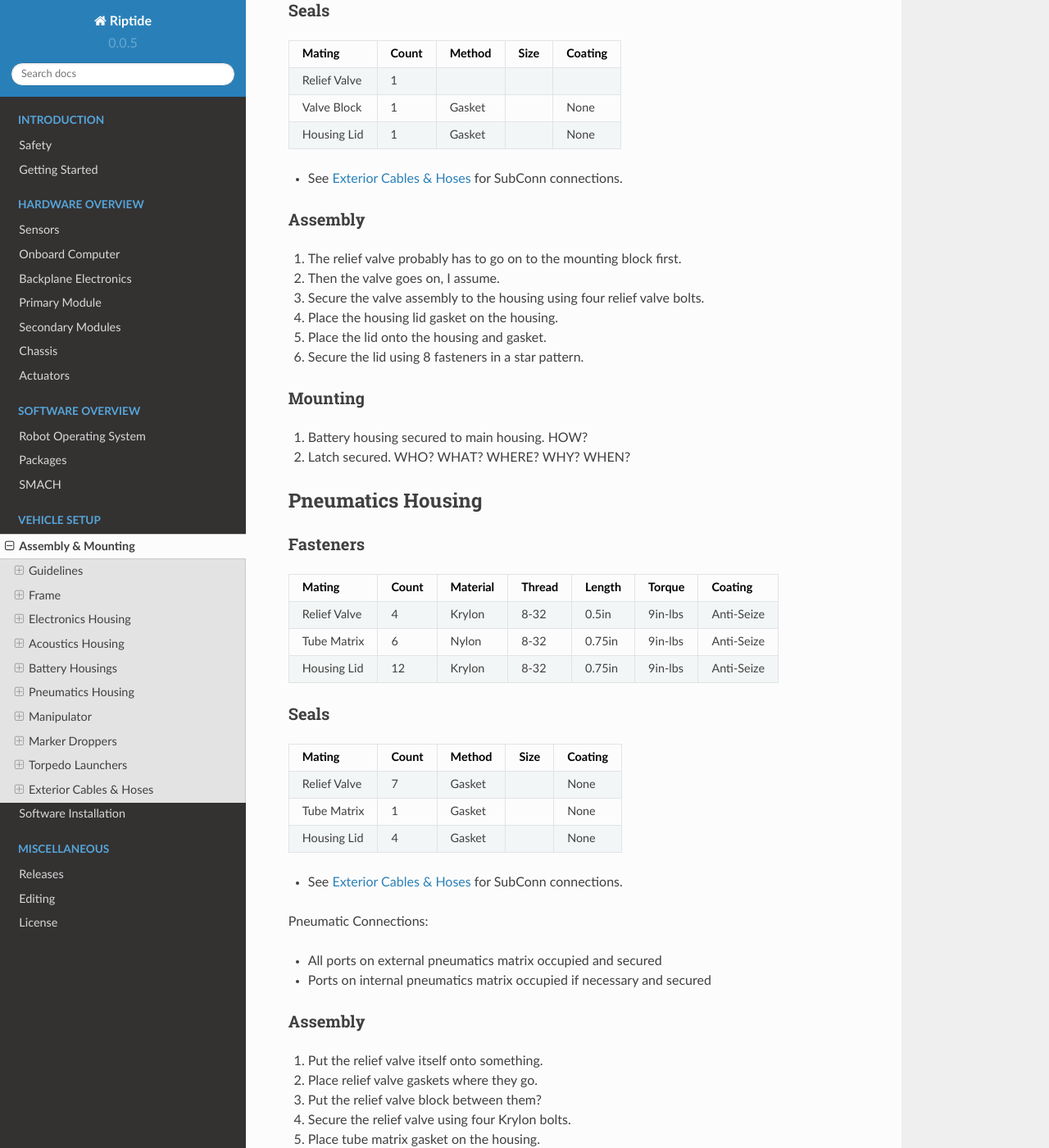
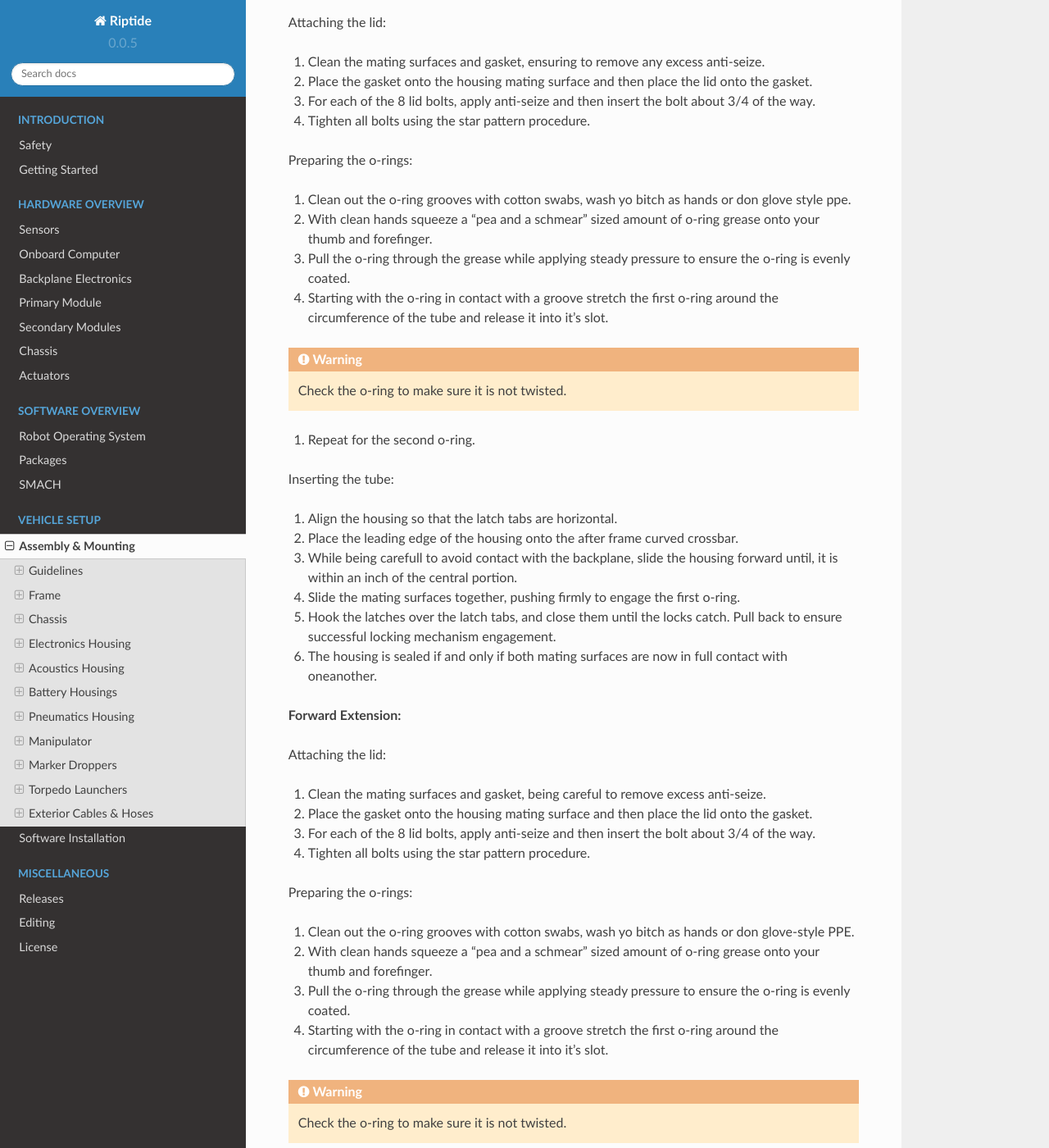
Before and after one commit to osu-uwrt/riptide, a Sphinx documentation site: the page built from source/setup/hardware.rst, in a window 1280 px wide and 1400 px high, scrolled down 4163 px. Shown: the whole window at 82% size. Built offline with Sphinx 7.4.7 and the Read the Docs theme 2.0.0, drawn with Linux system fonts in a browser that asks for light colours; some of the changed text lies outside the part shown.

Commit message:
Updated based on first assembly run-through.

```diff
--- a/source/setup/hardware.rst
+++ b/source/setup/hardware.rst
@@ -11,7 +11,7 @@
 Fasteners
 ~~~~~~~~~
 
-LOCTITE 222 THREADLOCKER is applied to all bolts/screws threading into stainless steel or connecting the sealing latched to the main aluminum housing. MARING GRADE ANTI-SEIZE is applied to all other bolts/screws threading into aluminum prior to fastening. 8-32 bolts used to compress gasket should be tightened to a torque of 9 inch-pounds. All other bolts/screws should be hand-tightened.
+LOCTITE 222 THREADLOCKER is applied to all bolts/screws threading into stainless steel or connecting the sealing latches to the main aluminum housing. MARINE GRADE ANTI-SEIZE is applied to all other bolts/screws threading into aluminum prior to fastening. 8-32 bolts used to compress gasket should be tightened to a torque of 9 inch-pounds. All other bolts/screws should be hand-tightened.
 
 .. warning::
    The heads of all bolts/screws must be free of wear and show no indication of stripping (damaged fasteners should be discarded immediately).
@@ -26,6 +26,16 @@
 
 The rubber is free of all nicks, cuts, excessive wear, discoloration, and/or permanent deformation. The o-ring groove is free of water and solid particles. The o-ring has been greased with MOLYKOTE 55 o-ring grease prior to every fitting.
 
+Star Pattern
+~~~~~~~~~~~~
+
+Do it twice. Then, starting at the 12 o'clock position and working clockwise, tighten each bolt.
+
+Anti-Seize
+~~~~~~~~~~
+
+Roll the last quarter inch of the bolt in anti-seize making sure to thoroughly coat all threads.
+Wipe the excess off such that the remaining anti-seize completely fills the space between threads.
 
 Frame
 -----
@@ -38,6 +48,42 @@
 
 Mounting
 ~~~~~~~~
+
+
+Chassis
+-------
+
+Thrusters
+~~~~~~~~~
+
+The thrusters have been taped in colored bands.
+
+The taped bands can be read as follows:
+
+**Band #1**
+
+===== ====== ====
+Red   Yellow Blue
+===== ====== ====
+Surge Heave  Sway
+===== ====== ====
+
+**Band #2**
+
+======= ======
+Green   White
+======= ======
+Forward Aft
+Top     Bottom
+======= ======
+
+**Band #3**
+
+===== =========
+Green White
+===== =========
+Port  Starboard
+===== =========
 
 
 Electronics Housing
@@ -71,6 +117,7 @@
 I/O Panels   2     Gasket      None
 ============ ===== ====== ==== =============
 
+* Black Gaskets: Buna N 1/16" Thick (Formed from o-ring material.)
 * See `Exterior Cables & Hoses`_ for SubConn connections.
 
 Assembly
@@ -83,27 +130,101 @@
 
 #. Place the DVL Tube Cap gasket on the tube.
 #. Place the DVL cap on the DVL Tube Cap gasket.
-#. Secure the DVL cap using DVL Tube Cap fasteners (star pattern?).
+#. Secure the DVL cap using 6 DVL Tube Cap fasteners.
+#. With the SubConn plates removed, push the pressure sensor wire out of the way.
+
+.. note::
+   For the time being the outermost rear fan bolts must be removed to insert and remove the electronics rocket.
+
+#. Insert electronics rocket from the forward side of the tube.
 #. Place an I/O Panel gasket into the port mid housing receptacle.
-#. Place the Port I/O panel atop the I/O panel gasket.
-#. Secure the Port I/O panel using [some fasteners].
-#. Place the remaining I/O Panel gasket into the starboard mid housing receptacle.
+#. Place the Port I/O panel atop the I/O panel gasket with the giant power subconn facing forward.
+
+.. warning::
+   Using a flashlight inspect the interior mating face to ensure the gasket is properly.
+
+#. Secure the Port I/O panel using 10 Port I/O Panel bolts by first finger-tightening them and then preceding  to do the start stuff.
+
+.. warning::
+   Ensure the I/O panel bolts pass through the electronics rocket without being forced, or they'll bend int and warp it.
+
+REPEAT THE PORT PROCEDURE WITH THE STARBOARD SIDE...
+
+#. Place the Starboard I/O Panel gasket into the starboard mid housing receptacle.
 #. Place the starboard I/O panel atop the I/O panel gasket.
 #. Secure the starboard I/O panel using [some fasteners].
 
-**Forward Extension:**
+**Backplane:**
 
-#. Place a Clear Tube gasket between the mid-sealing ring and clear tube.
-#. Use some fastener to compress this thing?
-#. Place a Clear Tube gasket between the front-sealing ring and clear tube.
-#. Use some (other) fastener to compress this thing?
-#. Coat a Mid Housing o-ring and insert into the (furthest back?) groove.
-#. Coat a Mid Housing o-ring and insert into the remaining (forward) groove.
+* Add screws! Four, 4-40, 3/8", hand-tight, stainless
+
+#. Bolt the backplane to the electronics rocket's four canty-lever rods using backplane screws and washers.
+#. Connect all the cables, good luck bro.
 
 **After Extension:**
 
-#. Coat a Mid Housing o-ring and insert into the (furthest back?) groove.
-#. Coat a Mid Housing o-ring and insert into the remaining (forward) groove.
+Attaching the lid:
+
+#. Clean the mating surfaces and gasket, ensuring to remove any excess anti-seize.
+#. Place the gasket onto the housing mating surface and then place the lid onto the gasket.
+#. For each of the 8 lid bolts, apply anti-seize and then insert the bolt about 3/4 of the way.
+#. Tighten all bolts using the star pattern procedure.
+
+Preparing the o-rings:
+
+#. Clean out the o-ring grooves with cotton swabs, wash yo bitch as hands or don glove style ppe.
+#. With clean hands squeeze a "pea and a schmear" sized amount of o-ring grease onto your thumb and forefinger.
+#. Pull the o-ring through the grease while applying steady pressure to ensure the o-ring is evenly coated.
+#. Starting with the o-ring in contact with a groove stretch the first o-ring around the circumference of the tube and release it into it's slot.
+
+.. warning::
+   Check the o-ring to make sure it is not twisted.
+
+#. Repeat for the second o-ring.
+
+Inserting the tube:
+
+#. Align the housing so that the latch tabs are horizontal.
+#. Place the leading edge of the housing onto the after frame curved crossbar.
+#. While being carefull to avoid contact with the backplane, slide the housing forward until, it is within an inch of the central portion.
+#. Slide the mating surfaces together, pushing firmly to engage the first o-ring.
+#. Hook the latches over the latch tabs, and close them until the locks catch. Pull back to ensure successful locking mechanism engagement.
+#. The  housing is sealed if and only if both mating surfaces are now in full contact with oneanother.
+
+**Forward Extension:**
+
+Attaching the lid:
+
+#. Clean the mating surfaces and gasket, being careful to remove excess anti-seize.
+#. Place the gasket onto the housing mating surface and then place the lid onto the gasket.
+#. For each of the 8 lid bolts, apply anti-seize and then insert the bolt about 3/4 of the way.
+#. Tighten all bolts using the star pattern procedure.
+
+Preparing the o-rings:
+
+#. Clean out the o-ring grooves with cotton swabs, wash yo bitch as hands or don glove-style PPE.
+#. With clean hands squeeze a "pea and a schmear" sized amount of o-ring grease onto your thumb and forefinger.
+#. Pull the o-ring through the grease while applying steady pressure to ensure the o-ring is evenly coated.
+#. Starting with the o-ring in contact with a groove stretch the first o-ring around the circumference of the tube and release it into it's slot.
+
+.. warning::
+   Check the o-ring to make sure it is not twisted.
+
+#. Repeat for the second o-ring.
+
+Inserting the tube:
+
+#. Align the housing so that the latch tabs are horizontal.
+#. Place the leading edge of the housing onto the forward frame curved crossbar.
+
+#. Tilt the housing forward until the lower leading edge is low enough to pass below the downward-facing camera.
+#. Push the housing longitudinally for an inch before leveling the housing.
+
+#. While being careful to avoid contact with the camera, slide the housing aft until, it is within an inch of the central portion.
+#. Slide the mating surfaces together, pushing firmly to engage the first o-ring.
+#. Hook the latches over the latch tabs, and close them until the locks catch. Pull back to ensure successful locking mechanism engagement.
+#. The housing is sealed if and only if both mating surfaces are now in full contact with oneanother.
+
 
 Mounting
 ~~~~~~~~
@@ -112,7 +233,11 @@
 
 **Attaching Forward Extension to Central Core**
 
+See above, for now.
+
 **Attaching After Extension to Central Core**
+
+See above, for now.
 
 
 Acoustics Housing
@@ -202,12 +327,18 @@
 Mounting
 ~~~~~~~~
 
-#. Battery housing secured to main housing. HOW?
-#. Latch secured. WHO? WHAT? WHERE? WHY? WHEN?
+.. note::
+   The data SubConn must be attached to the battery housing and all other main housing subconns must be attached prior to placing the battery housing into it's receptacle.
 
+#. Alight the battery housing such that the power cable is facing forward and the data cable is facing upward (relief valve down).
+#. Place the battery housing into the chassis receptacle by first inserting the aft end working the forward portion in.
+#. Secure the battery housing by closing the retaining arms and engaging the latch.
 
 Pneumatics Housing
 ------------------
+
+.. warning::
+   If the pneumatics system will not be used and the hoses will not be inserted the grabbers and pnuematics housing must be removed from the vehicle prior to submerging.
 
 Fasteners
 ~~~~~~~~~
@@ -273,9 +418,13 @@
 Mounting
 ~~~~~~~~
 
+.. note::
+   Remove all velcro ties before use, and replace them after.
 
 Marker Droppers
 ---------------
+
+* Nathan
 
 Fasteners
 ~~~~~~~~~
@@ -285,6 +434,12 @@
 
 Mounting
 ~~~~~~~~
+
+**Attaching the hoses:**
+
+#. Loosen the retaining nut.
+#. Insert the hose until it stops.
+#. Tighten the retaining nut.
 
 
 Torpedo Launchers
@@ -299,6 +454,10 @@
 Mounting
 ~~~~~~~~
 
+#. Push the black plastic thing in.
+#. Push the hose in until it stops.
+#. Release the black plastic thing.
+
 
 Exterior Cables & Hoses
 -----------------------
@@ -312,12 +471,20 @@
 
 You can download :download:`this cabling diagram </_static/CablingDiagram.pdf>` or :download:`this block diagram </_static/FunctionalBlockDiagram(8).pdf>`.
 
+
 Main Housing I/O Panel -- Port
 ~~~~~~~~~~~~~~~~~~~~~~~~~~~~~~
+
+.. note::
+   All SubConns have strain reliefs with the exception of bottom port surge.
 
 +---------------------------+-----------------+--------+----------------+
 | Connection                | Series          | # Pins | Amps/Connector |
 +===========================+=================+========+================+
+| Acoustics Housing         | Micro Circular  |  4     |  20            |
++---------------------------+-----------------+--------+----------------+
+| Kill Switch               | Micro Circular  |  4     |  20            |
++---------------------------+-----------------+--------+----------------+
 | Battery Housing -- Port   | Micro Circular  |  4     |  20            |
 +---------------------------+-----------------+--------+----------------+
 | Battery Housing -- Port   | Power           |  4     |  50            |
@@ -334,16 +501,17 @@
 +---------------------------+-----------------+--------+----------------+
 | Thruster -- Forward Sway  | Micro Circular  |  3     |  20            |
 +---------------------------+-----------------+--------+----------------+
-| Tether                    | Ethernet        |  8     |                |
-+---------------------------+-----------------+--------+----------------+
 
 Main Housing I/O Panel -- Starboard
 ~~~~~~~~~~~~~~~~~~~~~~~~~~~~~~~~~~~
 
+.. note::
+   All SubConns have strain reliefs with the exception of bottom starboard surge.
+
 +---------------------------+-----------------+--------+----------------+
 | Connection                | Series          | # Pins | Amps/Connector |
 +===========================+=================+========+================+
-| Acoustics Housing         | Micro Circular  |  4     |  20            |
+| Pneumatics Housing        | Micro Circular  |  4     |  20            |
 +---------------------------+-----------------+--------+----------------+
 | Battery Housing -- Stbd   | Micro Circular  |  4     |  20            |
 +---------------------------+-----------------+--------+----------------+
@@ -357,9 +525,9 @@
 +---------------------------+-----------------+--------+----------------+
 | Thruster -- After Heave   | Micro Circular  |  3     |  20            |
 +---------------------------+-----------------+--------+----------------+
-| Thruster -- Forward Sway  | Micro Circular  |  3     |  20            |
+| Thruster -- Aft Sway      | Micro Circular  |  3     |  20            |
 +---------------------------+-----------------+--------+----------------+
-|                           | Micro Circular  |  4     |  20            |
+| Tether                    | Ethernet        |  8     |                |
 +---------------------------+-----------------+--------+----------------+
 
 Pneumatics Housing (Hoses)
```
Also changed, not shown: other parts of source/setup/hardware.rst (+14 -0 lines).
